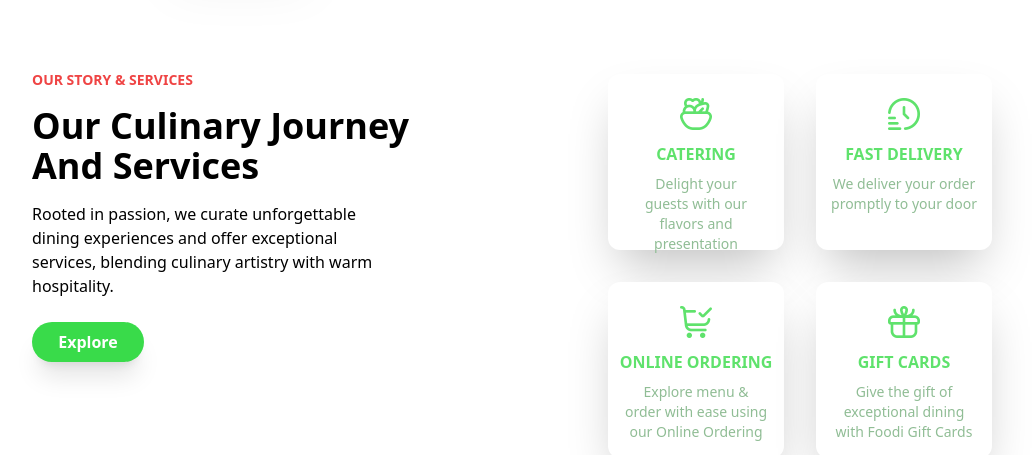
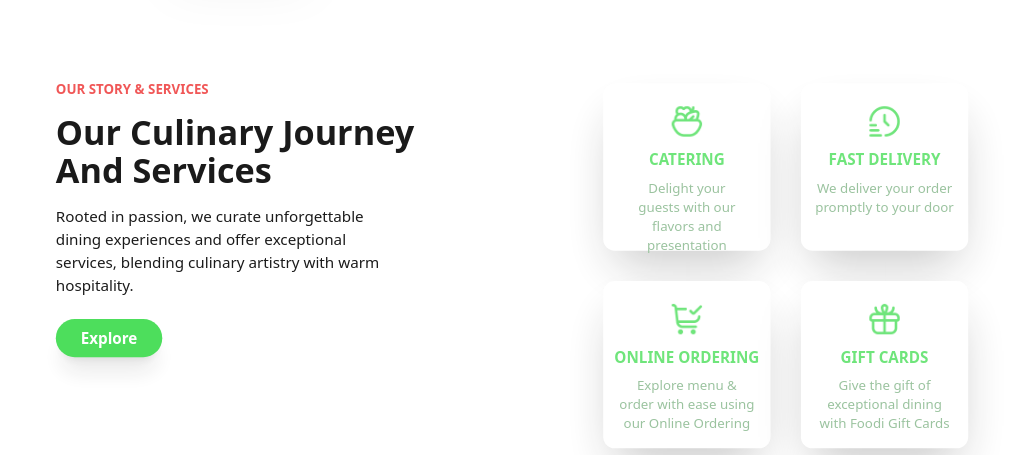
Before and after one commit to Moyo-Made/SUSHI, a React (Vite) app: page / in a window 1280 px wide. Shown: the part 1928-2383 px from the top of the page, without its empty margins (128-1160 px from the left). Built offline with nearby package versions, Linux system fonts and the light colour scheme.

Commit message:
Added services component

```diff
--- a/src/Components/Services.jsx
+++ b/src/Components/Services.jsx
@@ -1,13 +1,27 @@
 // eslint-disable-next-line no-unused-vars
-import React from "react";
+import React, { useRef } from "react";
 import Catering from "../assets/Vector.png";
 import FastDelivery from "../assets/fi-rr-time-fast.png";
 import OnlineOrdering from "../assets/fi-rr-shopping-cart-check.png";
 import GiftCard from "../assets/fi-rr-gift.png";
+import { useScroll, motion, useTransform } from "framer-motion";
 
 const Services = () => {
+	const ref = useRef(null);
+	const { scrollYProgress } = useScroll({
+		target: ref,
+		offset: ["0 1", "1.33 1"],
+	});
+	const scaleProgress = useTransform(scrollYProgress, [0, 1], [0.8, 1]);
+	const opacityProgress = useTransform(scrollYProgress, [0, 1], [0.6, 1]);
 	return (
-		<div className="md:flex flex-col md:mt-40 mt-20">
+		<motion.div
+		ref={ref}
+			style={{
+				scale: scaleProgress,
+				opacity: opacityProgress,
+			}}
+		className="md:flex flex-col md:mt-40 mt-20">
 			{/* Left side */}
 			<div className="flex-1 md:ml-40 ml-10">
 				<div className="text-red-500 text-sm font-bold">
@@ -87,7 +101,7 @@ const Services = () => {
 					</div>
 				</div>
 			</div>
-		</div>
+		</motion.div>
 	);
 };
 
```
